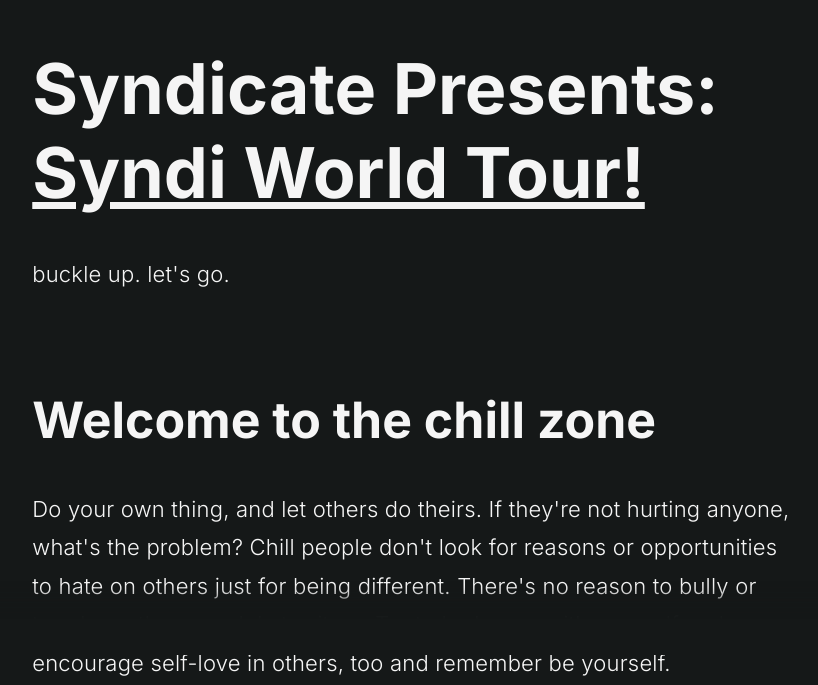
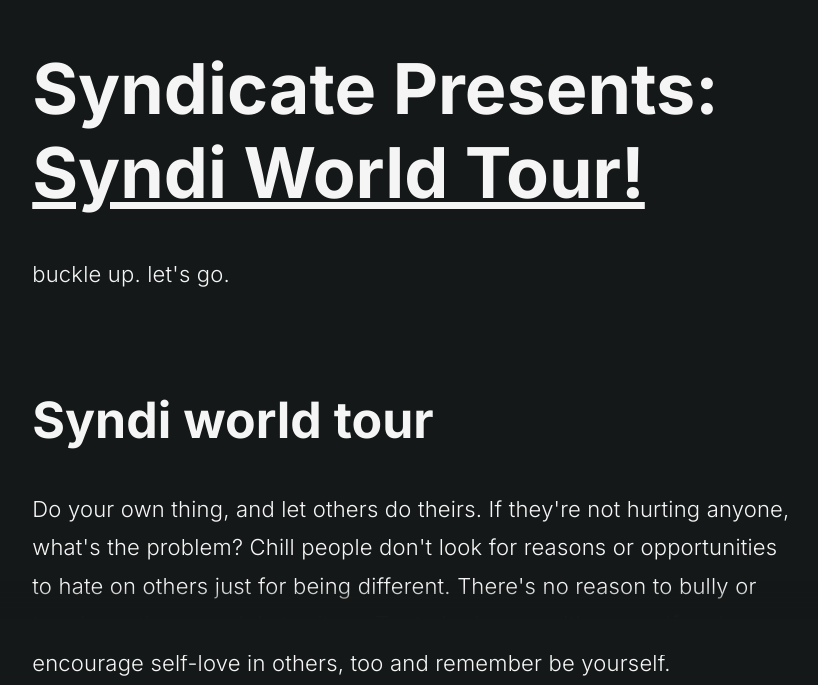
Before and after one commit to syndicatewm/syndicatewm.github.io, a plain HTML site: page index.html in a window 1280 px wide. Shown: the part 145-830 px from the top of the page, without its empty margins (227-1045 px from the left). Drawn offline with nearby package versions, Linux system fonts and the light colour scheme; a script that the page names is missing.

Commit message:
Update index.html

```diff
--- a/index.html
+++ b/index.html
@@ -2,7 +2,7 @@
 <html lang="en" >
 <head>
   <meta charset="UTF-8">
-  <title>CodePen - GSAP ScrollTrigger - Marquee Page Border</title>
+  <title>Syndi World Tour</title>
   <meta name="viewport" content="width=device-width, initial-scale=1">
 <link href="https://fonts.googleapis.com/css2?family=Inter:wght@300;700&family=Karla:wght@700&display=swap" rel="stylesheet">
 <link rel="stylesheet" href="https://cdnjs.cloudflare.com/ajax/libs/meyer-reset/2.0/reset.min.css">
@@ -31,7 +31,7 @@
   <p>buckle up. let's go.</p>
 
   <section class="page-content__section" data-bg-color="#17202A">
-    <h2>Welcome to the chill zone</h2>
+    <h2>Syndi world tour</h2>
 
     <p>Do your own thing, and let others do theirs. If they're not hurting anyone, what's the problem? Chill people don't look for reasons or opportunities to hate on others just for being different. There's no reason to bully or tread on other people's territory. Try to be happy with yourself and encourage self-love in others, too and remember be yourself.</p>
 
```
